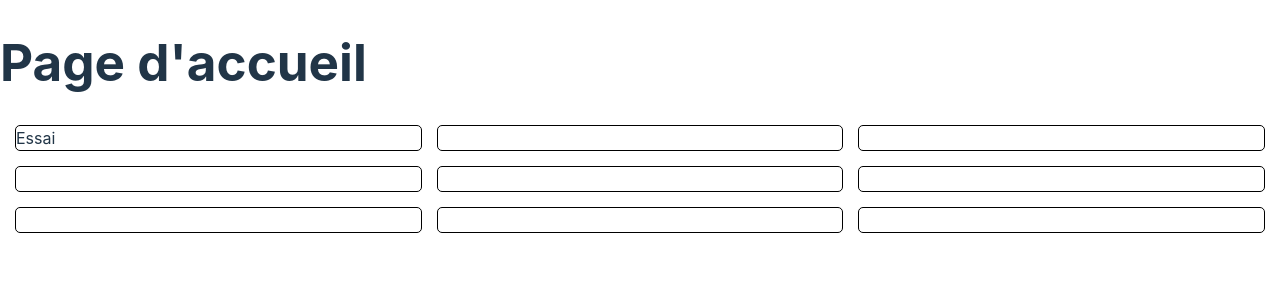
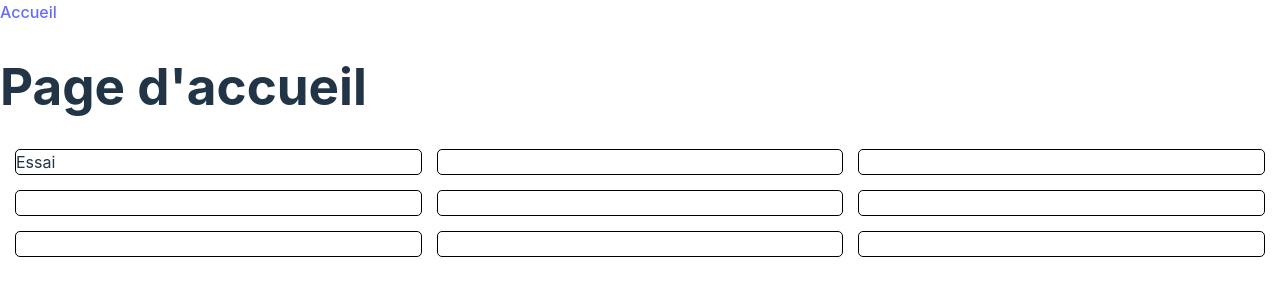
Before and after one commit to silenthill99/JardinPedagogique, a React (Vite) app: page / in a window 1280 px wide. Shown: the top 300 px of the page. Built offline with nearby package versions, Linux system fonts and the light colour scheme.

Commit message:
Initialisation de react router dom

```diff
--- a/package.json
+++ b/package.json
@@ -11,7 +11,8 @@
   },
   "dependencies": {
     "react": "^18.2.0",
-    "react-dom": "^18.2.0"
+    "react-dom": "^18.2.0",
+    "react-router-dom": "^6.22.3"
   },
   "devDependencies": {
     "@types/react": "^18.2.66",
--- a/src/App.jsx
+++ b/src/App.jsx
@@ -1,10 +1,16 @@
 import './css/App.css'
 import Home from "./pages/Home.jsx";
+import {NavLink, Route, Routes} from "react-router-dom";
 
 function App() {
     return (
         <>
-            <Home/>
+            <NavLink to="">Accueil</NavLink>
+            <main>
+                <Routes>
+                    <Route path="" element={<Home/>}/>
+                </Routes>
+            </main>
         </>
     )
 }
--- a/src/main.jsx
+++ b/src/main.jsx
@@ -2,9 +2,12 @@ import React from 'react'
 import ReactDOM from 'react-dom/client'
 import App from './App.jsx'
 import './css/index.css'
+import {BrowserRouter} from "react-router-dom";
 
 ReactDOM.createRoot(document.getElementById('root')).render(
   <React.StrictMode>
-    <App />
+      <BrowserRouter>
+          <App />
+      </BrowserRouter>
   </React.StrictMode>,
 )
```
Also changed, not shown: 1 other file (tests, documents, lock files or other folders).
